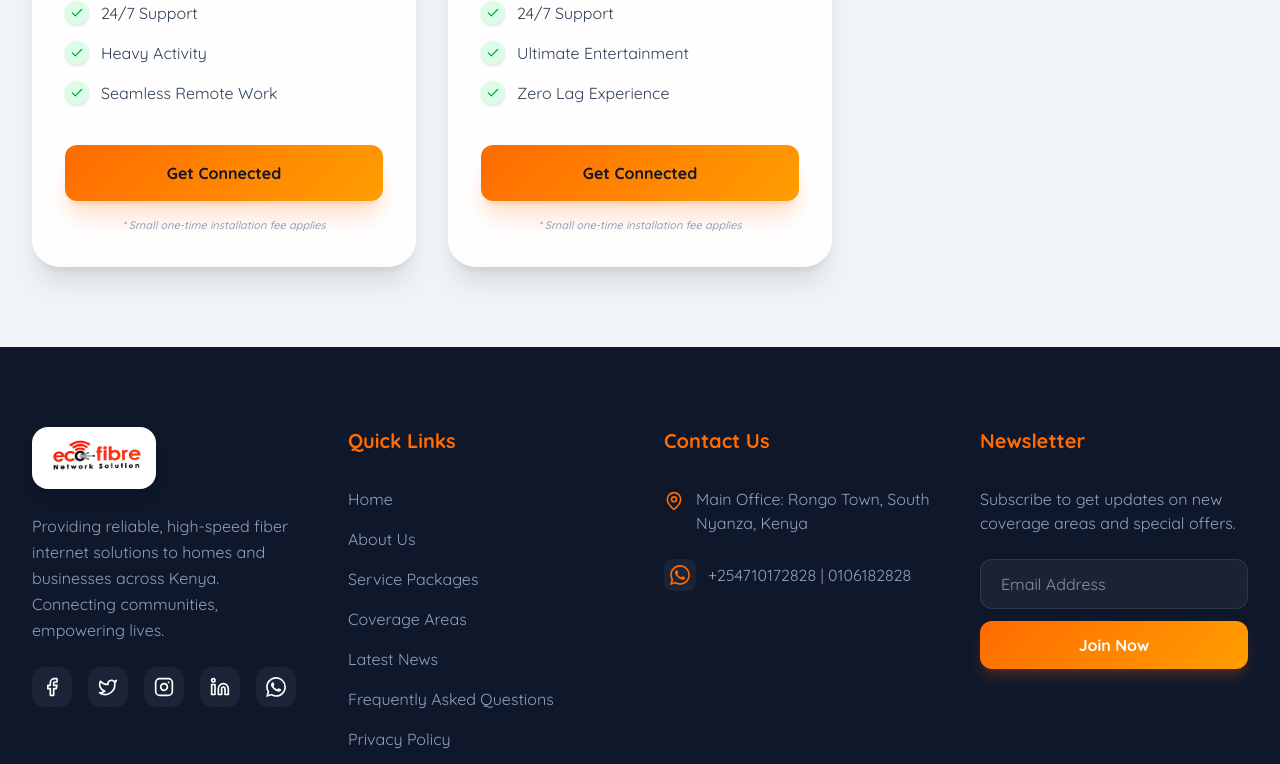
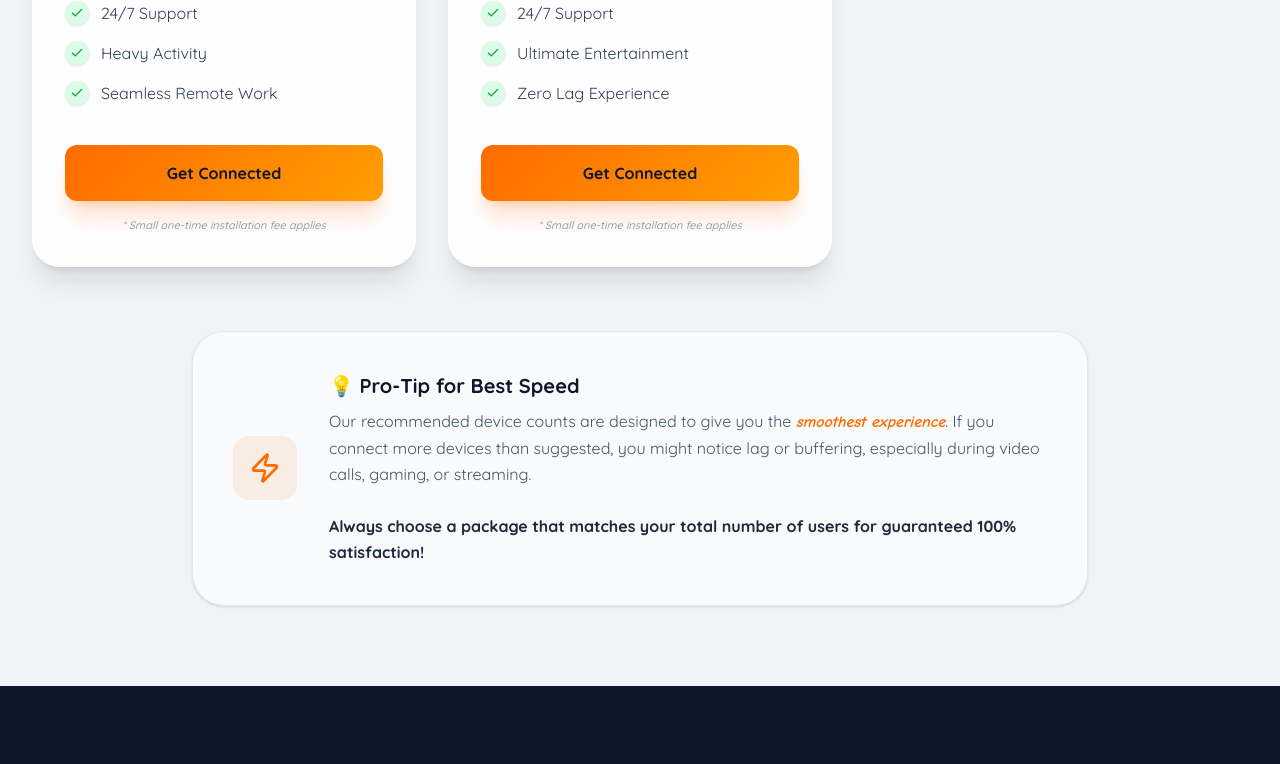
Before and after one commit to otienoronny56-svg/eco-fibre, a React (Vite) app: page /packages in a window 1280 px wide. Shown: the part 1711-2475 px from the top of the page. Built offline with nearby package versions, Linux system fonts and the light colour scheme.

Commit message:
Add speed and performance guide to Packages page

```diff
--- a/src/constants.ts
+++ b/src/constants.ts
@@ -58,6 +58,10 @@ export const FAQS: FAQItem[] = [
   {
     question: 'How do I request network relocation?',
     answer: 'Relocation requests should be made at least 48 hours in advance. Contact our support team to check coverage at your new location.'
+  },
+  {
+    question: 'Why is my internet slow or lagging?',
+    answer: 'Lag usually occurs when the number of connected devices exceeds the recommended limit for your package, or when multiple devices are performing heavy tasks like HD streaming or large system updates simultaneously. Restarting your router and ensuring you are within the recommended device count often fixes this.'
   },
   {
     question: 'What should I do if my internet is slow?',
--- a/src/pages/Packages.tsx
+++ b/src/pages/Packages.tsx
@@ -128,6 +128,23 @@ export default function Packages() {
             </a>
           </div>
         )}
+
+        {/* Speed & Performance Disclaimer */}
+        <div className="mt-16 max-w-4xl mx-auto">
+          <div className="bg-slate-50 border border-slate-200 rounded-[32px] p-8 md:p-10 flex flex-col md:flex-row items-center gap-8 shadow-sm">
+            <div className="w-16 h-16 rounded-2xl bg-primary-orange/10 flex items-center justify-center text-primary-orange flex-shrink-0 animate-pulse">
+              <Zap size={32} />
+            </div>
+            <div>
+              <h4 className="text-xl font-bold text-slate-900 mb-2">💡 Pro-Tip for Best Speed</h4>
+              <p className="text-slate-600 leading-relaxed">
+                Our recommended device counts are designed to give you the <span className="text-primary-orange font-bold font-display italic">smoothest experience</span>. If you connect more devices than suggested, you might notice lag or buffering, especially during video calls, gaming, or streaming.
+                <br /><br />
+                <span className="font-bold text-slate-800">Always choose a package that matches your total number of users for guaranteed 100% satisfaction!</span>
+              </p>
+            </div>
+          </div>
+        </div>
       </section>
     </div>
   );
```
